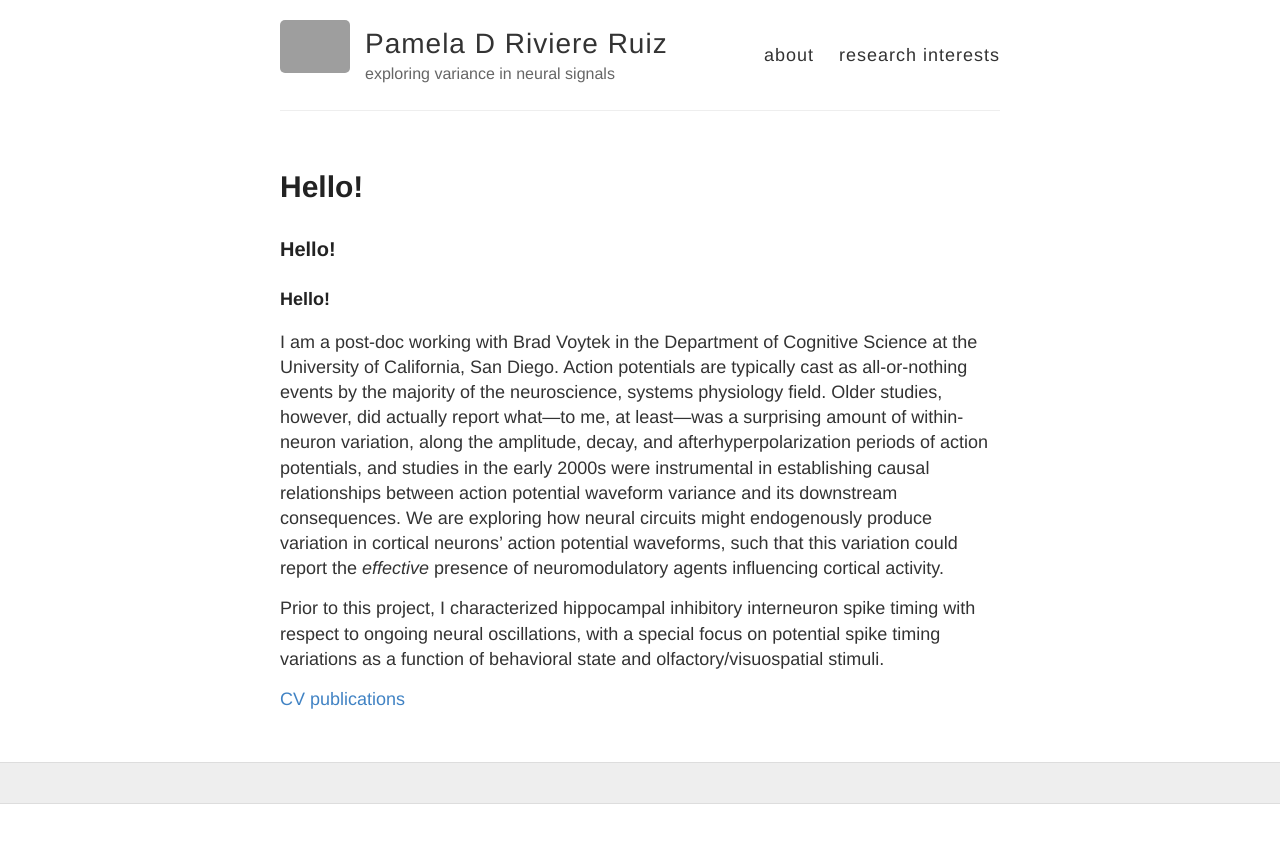
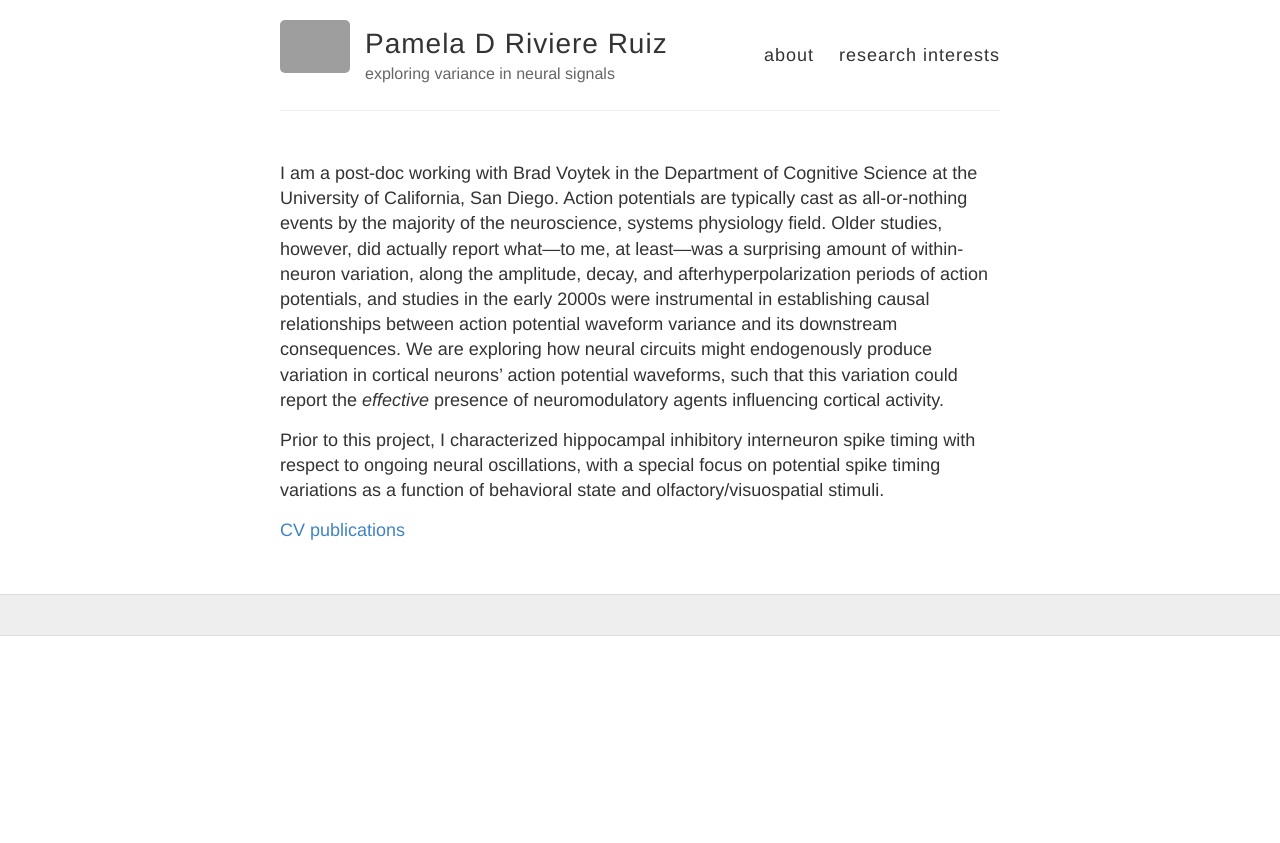
Before and after one commit to pdrivier/pdrivier.github.io, a Jekyll site: the page built from about.md, in a window 1280 px wide. Shown: the top 843 px of the page. Built offline with Jekyll 4.4.1, drawn with Linux system fonts in a browser that asks for light colours; our own code applies the rules of GitHub Pages for plain Markdown files; grey boxes are pictures that could not be loaded.

Commit message:
Update about.md

```diff
--- a/about.md
+++ b/about.md
@@ -1,6 +1,3 @@
-### Hello!
-
-###### Hello!
 
 I am a post-doc working with Brad Voytek in the Department of Cognitive Science at the University of California, San Diego. Action potentials are typically cast as all-or-nothing events by the majority of the neuroscience, systems physiology field. Older studies, however, did actually report what---to me, at least---was a surprising amount of within-neuron variation, along the amplitude, decay, and afterhyperpolarization periods of action potentials, and studies in the early 2000s were instrumental in establishing causal relationships between action potential waveform variance and its downstream consequences. We are exploring how neural circuits might endogenously produce variation in cortical neurons' action potential waveforms, such that this variation could report the *effective* presence of neuromodulatory agents influencing cortical activity.
 
```
